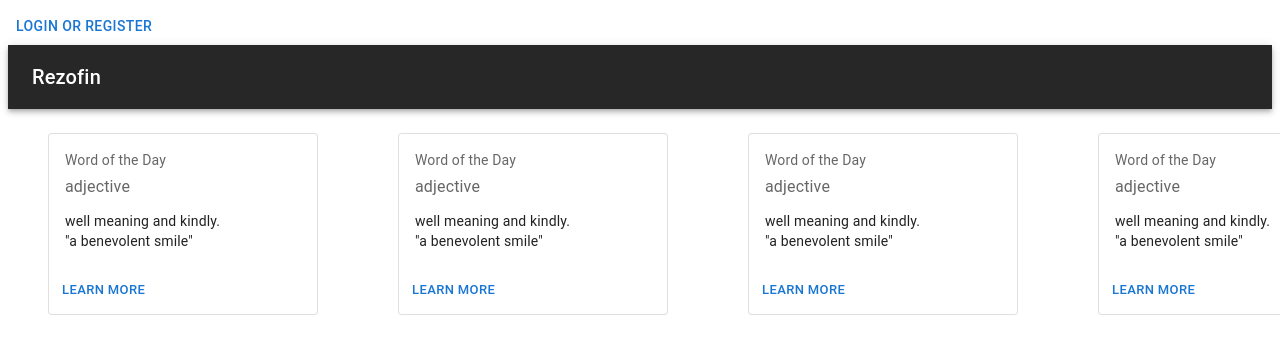
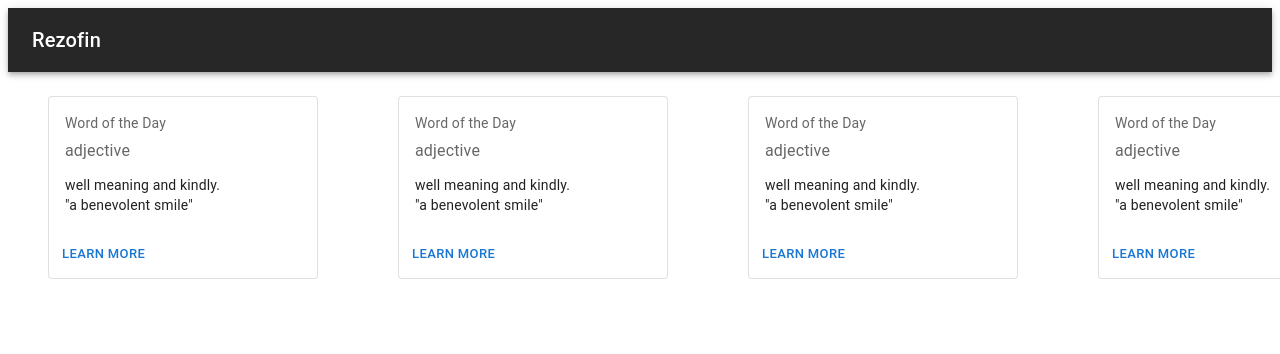
Before and after one commit to maayaankk/rezofin-test-task, a React (Create React App) app: page / in a window 1280 px wide. Shown: the top 354 px of the page. Built offline with nearby package versions, Linux system fonts and the light colour scheme.

Commit message:
Change in App.js

```diff
--- a/src/App.js
+++ b/src/App.js
@@ -10,9 +10,10 @@ import AppBar from './components/AppBar';
 // import { Authenticator, withAuthenticator } from '@aws-amplify/ui-react';
 
 function App() {
+
   return (
     <div className="App">
-        <SignUp />
+        {/* <SignUp /> */}
         <AppBar />
         <Widget />
     </div>
```
